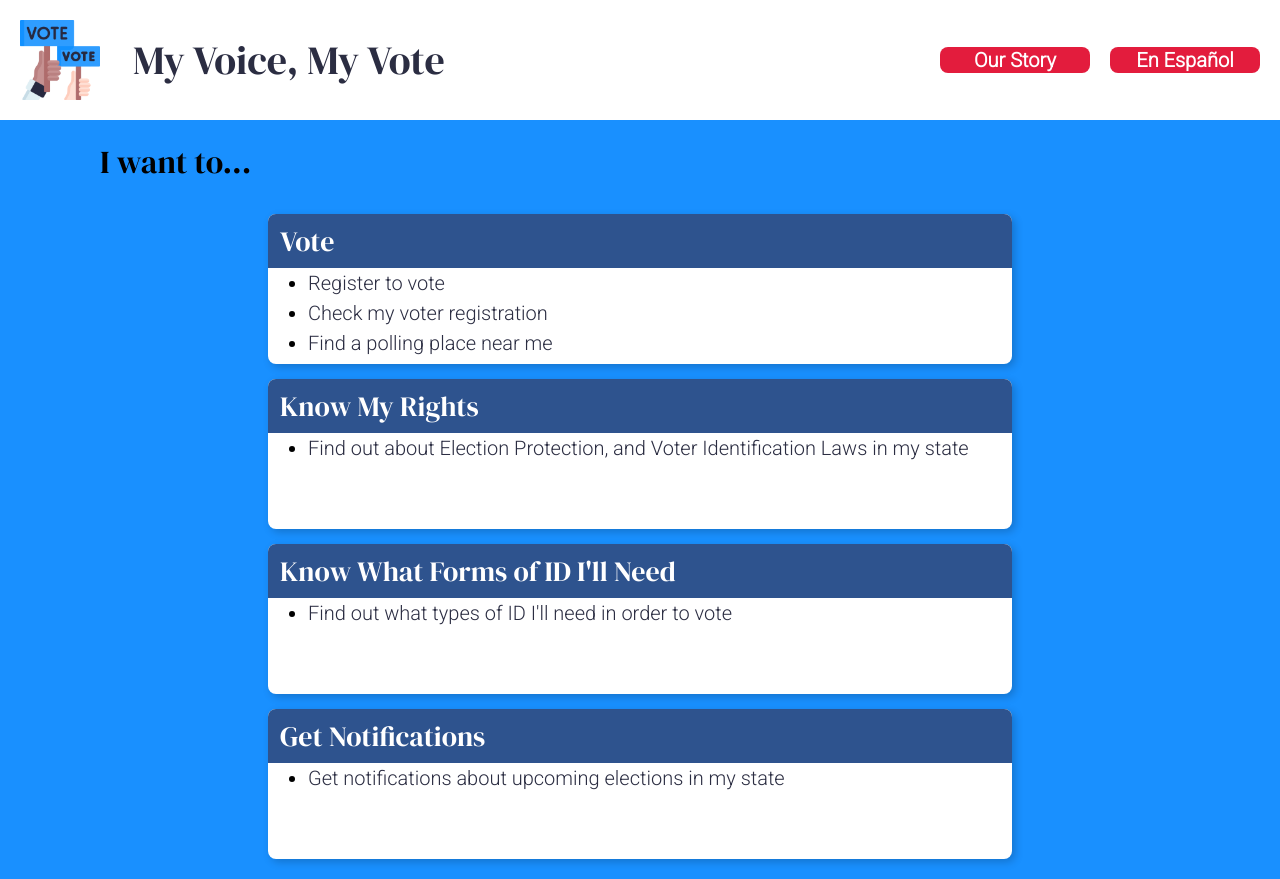
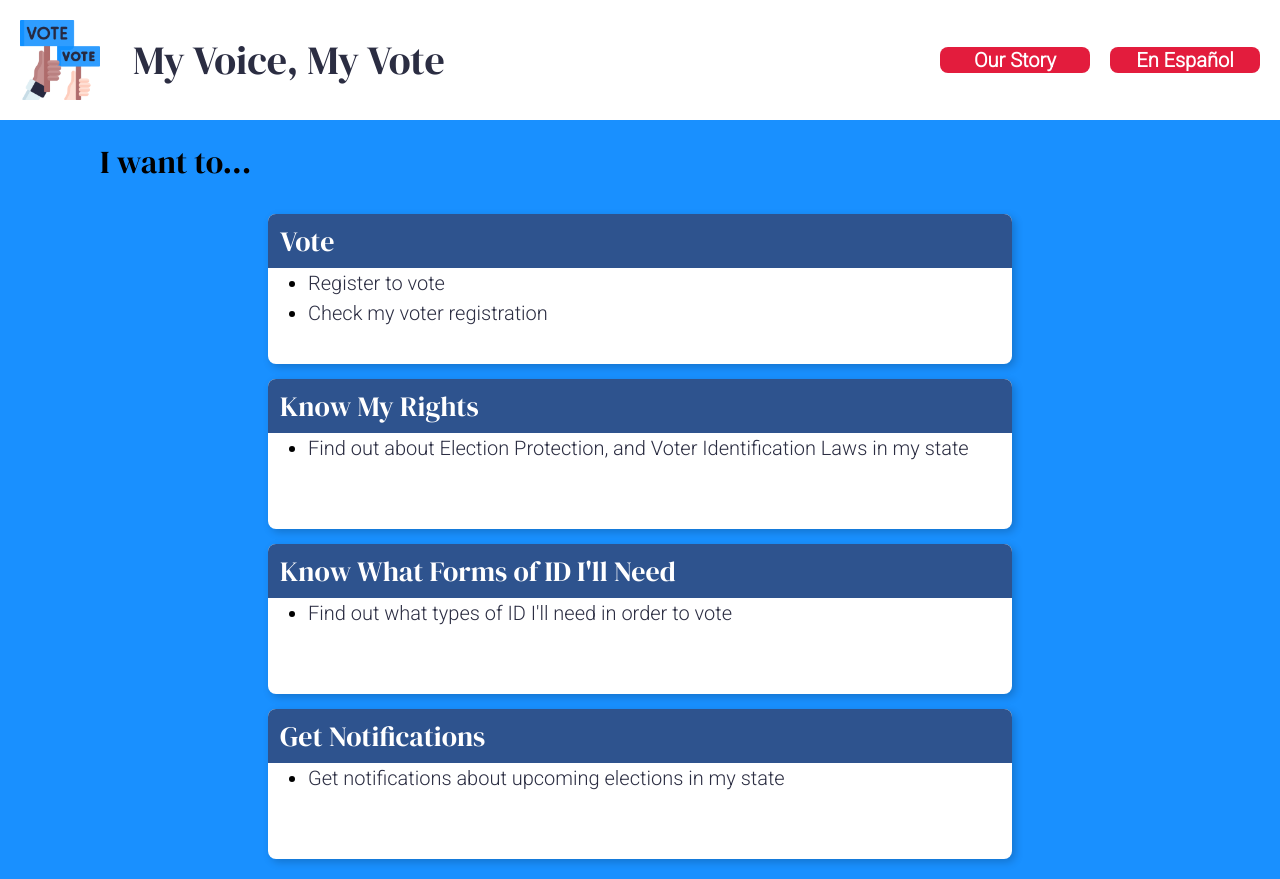
Before and after one commit to ivonne-hernandez/mi-voz-mi-voto-1, a React (Create React App) app: page / in a window 1280 px wide. Built offline with nearby package versions, Linux system fonts and the light colour scheme; the HTML template or start-up script is replaced by a standard one.

Commit message:
Remove polling place option from HomePageRouting component

```diff
--- a/src/Components/HomePageRouting/HomePageRouting.js
+++ b/src/Components/HomePageRouting/HomePageRouting.js
@@ -3,7 +3,7 @@ import RouteCard from '../RouteCard/RouteCard';
 
 const HomePageRoutingComponent = () => {
   const routes = [
-    { header: 'Vote', listItems: ['Register to vote', 'Check my voter registration', 'Find a polling place near me'], linksTo: ['/register-to-vote', '/check-my-registration', '/find-polling-place'] },
+    { header: 'Vote', listItems: ['Register to vote', 'Check my voter registration'], linksTo: ['/register-to-vote', '/check-my-registration'] },
     { header: 'Know My Rights', listItems: ['Find out about Election Protection, and Voter Identification Laws in my state'], linksTo: ['/election-protection']},
     { header: 'Know What Forms of ID I\'ll Need', listItems:['Find out what types of ID I\'ll need in order to vote'], linksTo: ['/required-forms-of-id']},
     { header: 'Get Notifications', listItems:['Get notifications about upcoming elections in my state'], linksTo: ['/get-notifications']}
```
